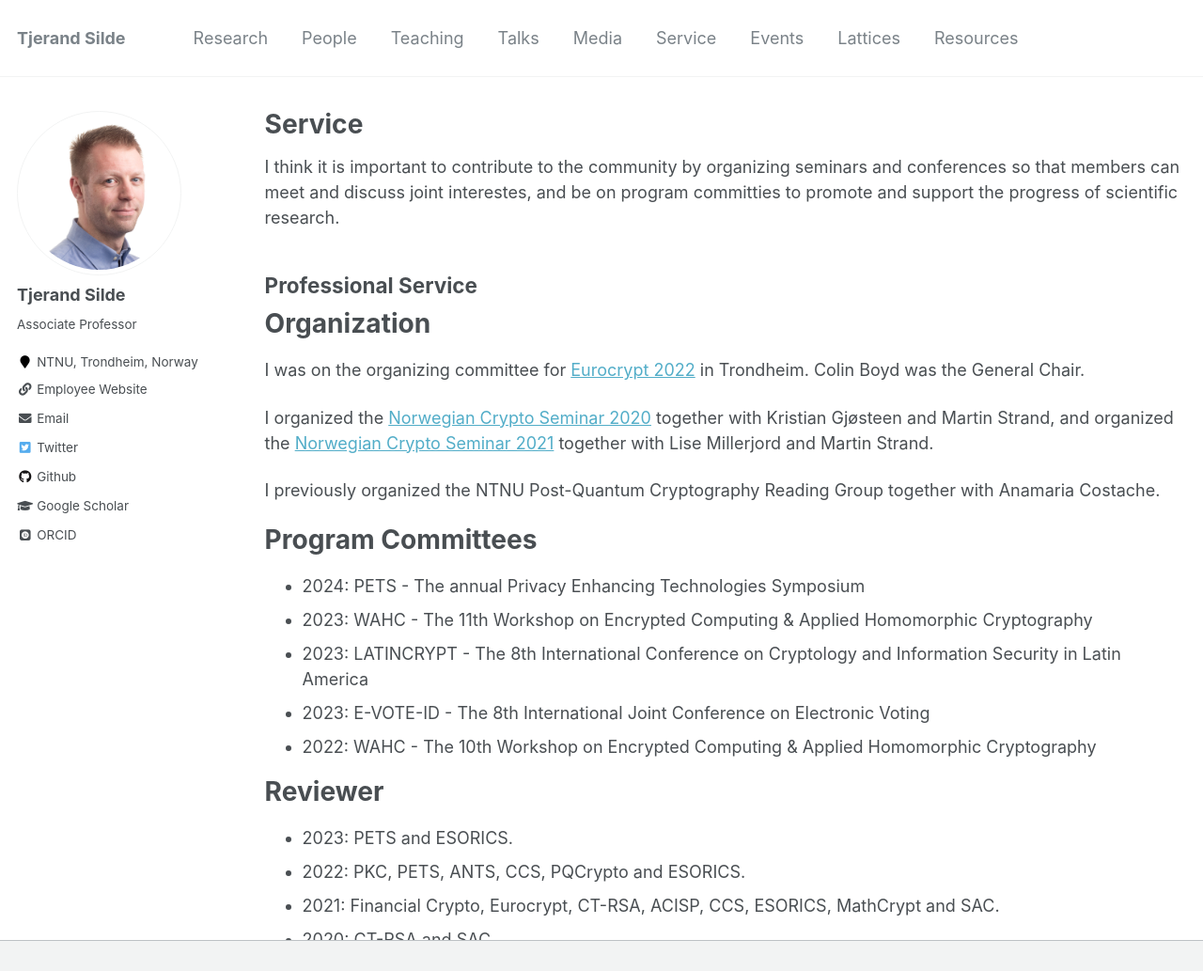
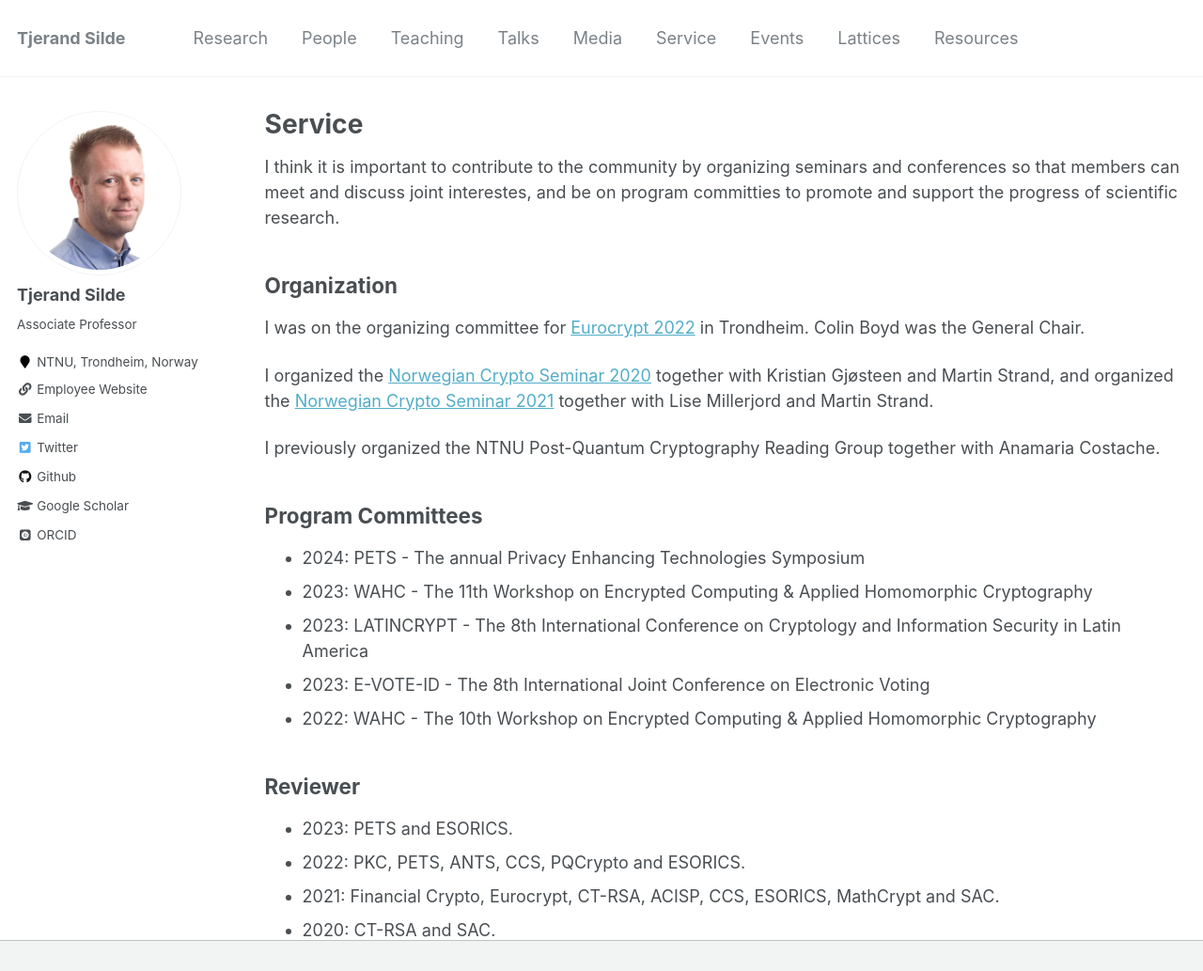
Before and after one commit to tjesi/tjesi.github.io, a Jekyll site: the page built from _pages/service.md, in a window 1280 px wide and 1229 px high, cut to the strip 0-1033 px from the top of the window. Shown: the whole strip at 94% size. Built offline with Jekyll 4.4.1, drawn with Linux system fonts in a browser that asks for light colours; some web fonts are replaced.

Commit message:
Update service.md

```diff
--- a/_pages/service.md
+++ b/_pages/service.md
@@ -7,9 +7,7 @@ author_profile: true
 
 I think it is important to contribute to the community by organizing seminars and conferences so that members can meet and discuss joint interestes, and be on program committies to promote and support the progress of scientific research.
 
-## Professional Service
-
-# Organization
+## Organization
 
 I was on the organizing committee for [Eurocrypt 2022](https://eurocrypt.iacr.org/2022) in Trondheim. Colin Boyd was the General Chair.
 
@@ -17,7 +15,7 @@ I organized the [Norwegian Crypto Seminar 2020](https://wiki.math.ntnu.no/nks/nk
 
 I previously organized the NTNU Post-Quantum Cryptography Reading Group together with Anamaria Costache.
 
-# Program Committees
+## Program Committees
 
 - 2024: PETS - The annual Privacy Enhancing Technologies Symposium
 - 2023: WAHC - The 11th Workshop on Encrypted Computing & Applied Homomorphic Cryptography
@@ -25,7 +23,7 @@ I previously organized the NTNU Post-Quantum Cryptography Reading Group together
 - 2023: E-VOTE-ID - The 8th International Joint Conference on Electronic Voting
 - 2022: WAHC - The 10th Workshop on Encrypted Computing & Applied Homomorphic Cryptography
 
-# Reviewer
+## Reviewer
 
 - 2023: PETS and ESORICS.
 - 2022: PKC, PETS, ANTS, CCS, PQCrypto and ESORICS.
```
